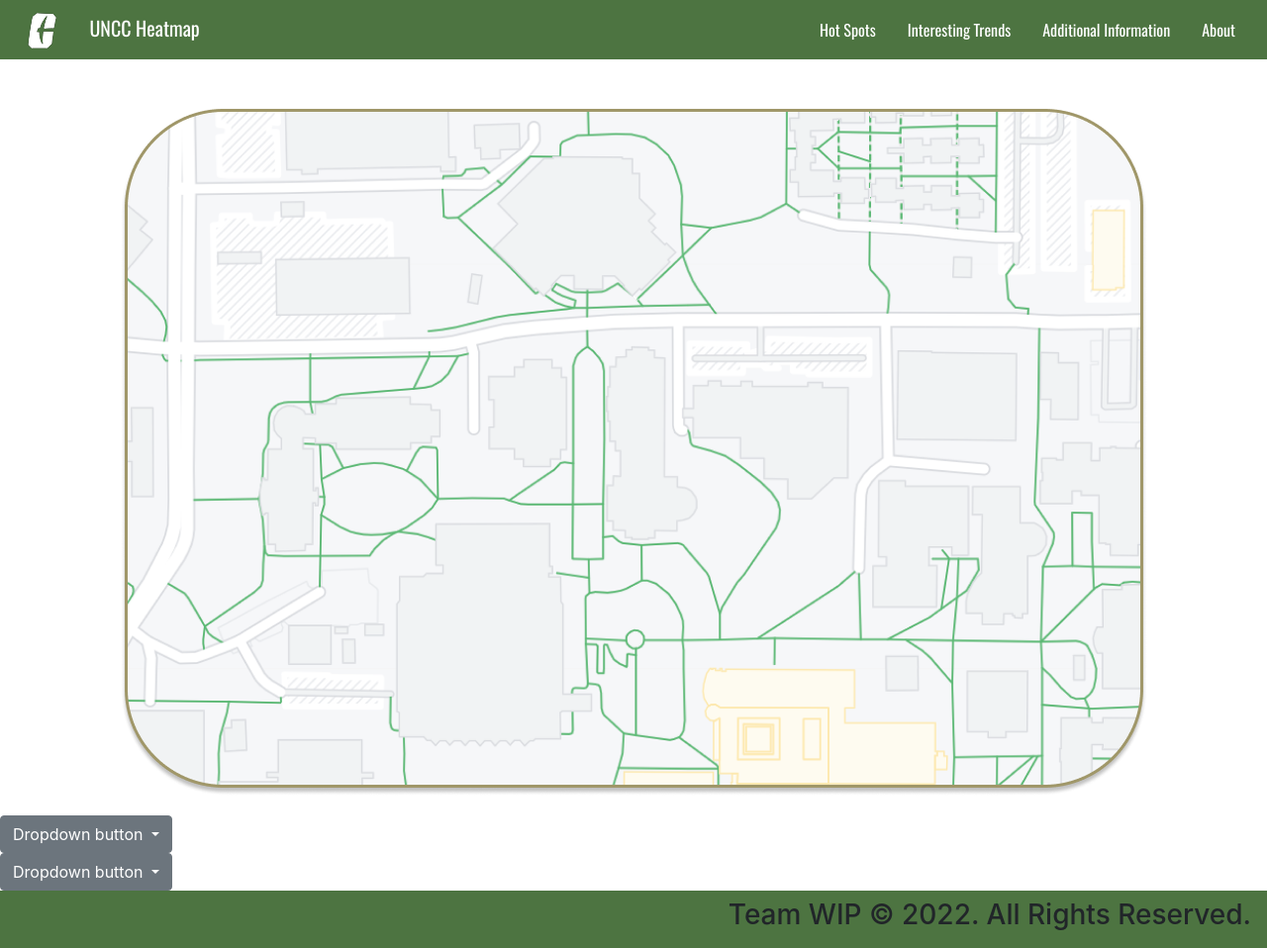
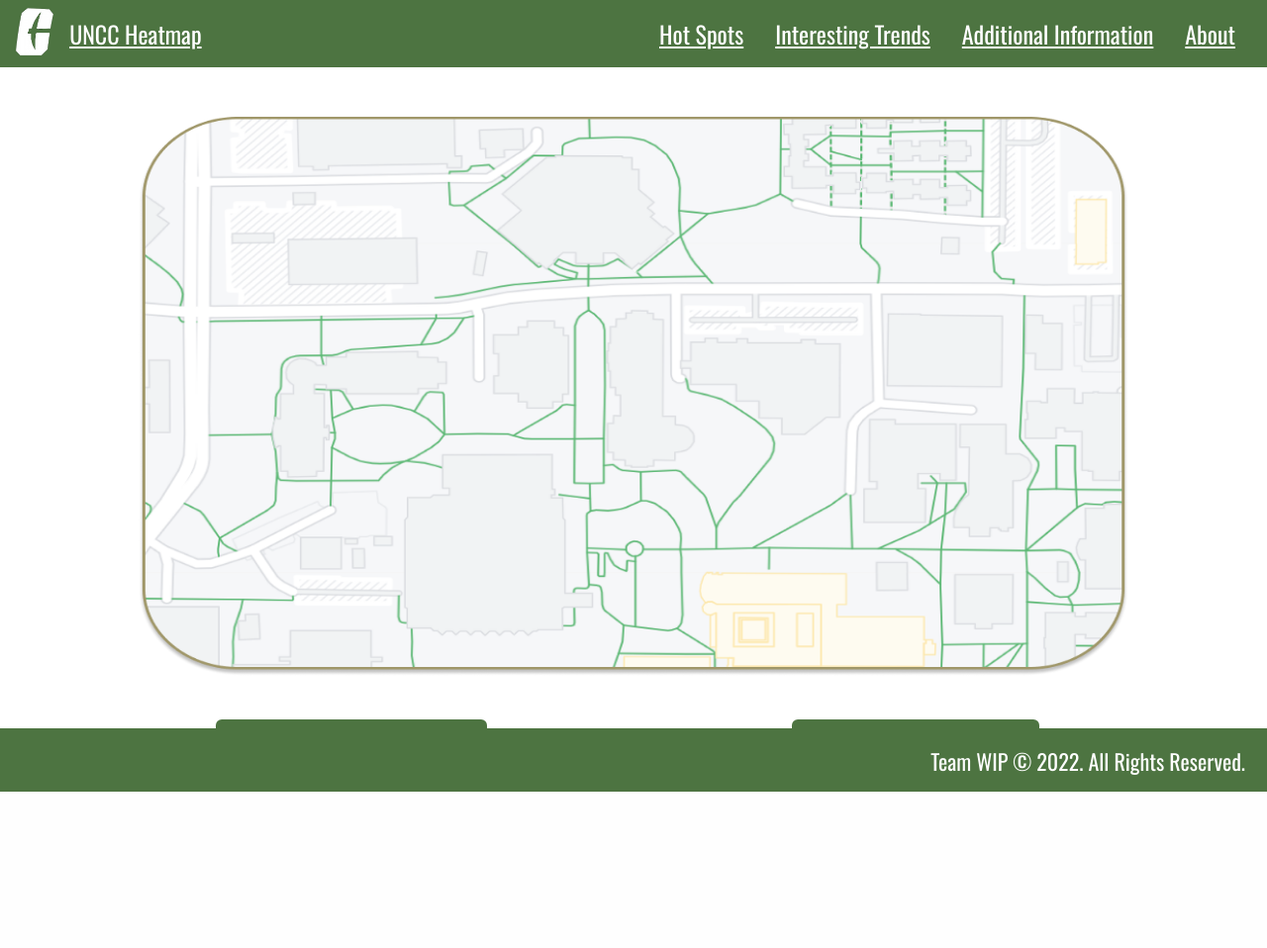
Before and after one commit to Michael-Fenn/4155-group1, a Python web app: template template/index.html in a window 1280 px wide. Shown: the whole page at 99% size. After the commit the page ends 800 px from the top, so only its background shows below. Run offline with Jinja, Linux system fonts and the light colour scheme; the template is opened without the code that fills it, so the values that code supplies are empty.

Commit message:
Updated all of these files

```diff
--- a/style/style.css
+++ b/style/style.css
@@ -1,7 +1,34 @@
 @import url('https://fonts.googleapis.com/css2?family=Oswald&display=swap');
+.nav-link-current:active {
+    border-color: #4d7441 #4d7441 rgb(255, 255, 255);
+}
+
 .nav-link-color {
     color: rgb(255, 255, 255);
     padding: .5rem 1rem;
+}
+
+.nav {
+    padding-left: 14px;
+}
+
+.navbar-logo {
+    height: 48px;
+    vertical-align: middle;
+}
+
+.navbar-cs {
+    position: relative;
+    display: flex;
+    flex-wrap: wrap;
+    align-items: center;
+    justify-content: space-between;
+    padding: .5rem 1rem;
+}
+
+.nav-font:hover,
+.navbar-brand:focus {
+    color: white;
 }
 
 .nav-bg-green {
@@ -10,6 +37,22 @@
 
 .nav-font {
     font-family: 'Oswald', sans-serif;
+    color: white;
+    padding: .5rem 1rem;
+    font-size: 24px;
+}
+
+.nav-font-brand,
+.nav-font-brand:hover {
+    font-family: 'Oswald', sans-serif;
+    color: white;
+    padding: .5rem 1rem;
+    font-size: 24px;
+}
+
+.btn-font {
+    font-family: 'Oswald', sans-serif;
+    font-style: oblique;
 }
 
 #map {
@@ -20,15 +63,26 @@
 }
 
 .footer {
-    padding: .5rem 1rem;
     background-color: #4d7441;
     text-align: right;
-    position: relative;
+    position: fixed;
     bottom: 0;
     width: 100%;
+    height: 64px;
+    align-items: center;
+}
+
+.footerText {
+    font-family: 'Oswald', sans-serif;
+    color: white;
+    font-size: 22px;
+    align-items: center;
+    padding: 17px 22px;
 }
 
 .center-img {
+    width: 1000px;
+    height: 635px;
     display: block;
     margin-left: auto;
     margin-right: auto;
@@ -41,6 +95,35 @@
     align-items: center;
 }
 
-.dropdown-btns {
-    float: center;
+.btn-size {
+    background-color: #4d7441;
+    color: white;
+    border: #4d7441;
+    display: inline-block;
+    padding: 6px 100px;
+    border-width: 5px;
+    vertical-align: middle;
+    border-radius: 0.375rem;
 }
+
+.visionbox {
+    background-color: gainsboro;
+    margin: auto;
+    text-align: center;
+    width: Auto;
+    height: 100px;
+    border: hidden;
+    border-radius: 5px
+}
+
+.aboutHeading {
+    color: #4d7441;
+}
+
+.aboutsection {
+    width: 540px;
+    height: 100px;
+    border: hidden;
+    border-radius: 5px;
+    background-color: gainsboro
+}
--- a/template/index.html
+++ b/template/index.html
@@ -6,57 +6,72 @@
     <meta http-equiv="X-UA-Compatible" content="IE=edge">
     <meta name="viewport" content="width=device-width, initial-scale=1.0">
     <link rel="stylesheet" type="text/css" href="/style/style.css">
-    <link rel="stylesheet" href="https://cdn.jsdelivr.net/npm/bootstrap@4.0.0/dist/css/bootstrap.min.css" integrity="sha384-Gn5384xqQ1aoWXA+058RXPxPg6fy4IWvTNh0E263XmFcJlSAwiGgFAW/dAiS6JXm" crossorigin="anonymous">
+    <link href="https://cdn.jsdelivr.net/npm/bootstrap@5.2.2/dist/css/bootstrap.min.css" rel="stylesheet" integrity="sha384-Zenh87qX5JnK2Jl0vWa8Ck2rdkQ2Bzep5IDxbcnCeuOxjzrPF/et3URy9Bv1WTRi" crossorigin="anonymous">
+    <script src="https://cdn.jsdelivr.net/npm/@popperjs/core@2.11.6/dist/umd/popper.min.js" integrity="sha384-oBqDVmMz9ATKxIep9tiCxS/Z9fNfEXiDAYTujMAeBAsjFuCZSmKbSSUnQlmh/jp3" crossorigin="anonymous"></script>
+    <script src="https://cdn.jsdelivr.net/npm/bootstrap@5.2.2/dist/js/bootstrap.min.js" integrity="sha384-IDwe1+LCz02ROU9k972gdyvl+AESN10+x7tBKgc9I5HFtuNz0wWnPclzo6p9vxnk" crossorigin="anonymous"></script>
     <title>UNCC Heatmap</title>
 </head>
 
 <main>
 
     <body>
-        <nav class="navbar nav-bg-green ">
-            <div>
-                <a href="/template/index.html"><img src="/images/uncclogo.png" alt=""></a>
-                <a href="/template/index.html" class="navbar-brand nav-font nav-link-color"> UNCC Heatmap</a>
+        <nav class="navbar-cs nav-bg-green nav-wrapper ">
+            <div class="nav">
+                <a href=" /template/index.html "><img src="/images/uncclogo.png " alt="unccLogo" class="navbar-logo"></a>
+                <a href="/template/index.html " class="nav-link-color nav-font-brand "> UNCC Heatmap</a>
             </div>
-            <div class=" nav-wrapper ">
-                <ul class="nav justify-content-end">
-                    <li><a class="nav-link-color nav-font" href="hotspots.html ">Hot Spots</a></li>
-                    <li class="nav-item"><a class="nav-link-color nav-font" href="interestingTrends.html ">Interesting Trends</a></li>
-                    <li class="nav-item"><a class="nav-link-color nav-font" href="additionalInfo.html ">Additional Information</a></li>
-                    <li class="nav-item"><a class="nav-link-color nav-font" href="about.html ">About</a></li>
+            <div class="nav-wrapper ">
+                <ul class="nav justify-content-end ">
+                    <li class="nav-item "><a class="nav-link-color nav-font " href="/template/hotspots.html ">Hot Spots</a></li>
+                    <li class="nav-item "><a class="nav-link-color nav-font " href="/template/interestingTrends.html ">Interesting Trends</a></li>
+                    <li class="nav-item "><a class="nav-link-color nav-font " href="/template/additionalInfo.html ">Additional Information</a></li>
+                    <li class="nav-item "><a class="nav-link-color nav-font " href="/template/about.html ">About</a></li>
                 </ul>
             </div>
         </nav>
         <div>
-            <img src="/images/mappic.png" alt="heatmap" class="center-img">
+            <img src="/images/mappic.png " alt="heatmap" class="center-img">
         </div>
-        <div class="dropdown-btns">
-            <div class="dropdown">
-                <button class="btn btn-secondary dropdown-toggle" type="button" id="dropdownMenuButton" data-toggle="dropdown" aria-haspopup="true" aria-expanded="false">
-                    Dropdown button
-                </button>
-                <div class="dropdown-menu" aria-labelledby="dropdownMenuButton">
-                    <a class="dropdown-item" href="#">Action</a>
-                    <a class="dropdown-item" href="#">Another action</a>
-                    <a class="dropdown-item" href="#">Something else here</a>
+
+        <div class="container ">
+            <br>
+
+            <div class="row">
+                <div class="col text-center ">
+                    <div class="dropdown-center ">
+                        <button class="btn-size dropdown-toggle btn-font" type="button" data-bs-toggle="dropdown" aria-expanded="false">
+                            Weekdays
+                        </button>
+                        <ul class="dropdown-menu">
+                            <li><a class="dropdown-item" href="#">Monday</a></li>
+                            <li><a class="dropdown-item" href="#">Tuesday</a></li>
+                            <li><a class="dropdown-item" href="#">Wednesday</a></li>
+                            <li><a class="dropdown-item" href="#">Thursday</a></li>
+                        </ul>
+                    </div>
+                </div>
+                <div class="col text-center ">
+                    <div class="dropdown-center ">
+                        <button class="btn-size dropdown-toggle btn-font" type="button" data-bs-toggle="dropdown" aria-expanded="false">
+                            Hours
+                        </button>
+                        <ul class="dropdown-menu">
+                            <li><a class="dropdown-item " href="# ">2:00 PM</a></li>
+                            <li><a class="dropdown-item " href="# ">3:00 PM</a></li>
+                            <li><a class="dropdown-item " href="# ">4:00 PM</a></li>
+                            <li><a class="dropdown-item " href="# ">5:00 PM</a></li>
+
+                        </ul>
+                    </div>
+
                 </div>
             </div>
-            <div class="dropdown">
-                <button class="btn btn-secondary dropdown-toggle" type="button" id="dropdownMenuButton" data-toggle="dropdown" aria-haspopup="true" aria-expanded="false">
-                    Dropdown button
-                </button>
-                <div class="dropdown-menu" aria-labelledby="dropdownMenuButton">
-                    <a class="dropdown-item" href="#">Action</a>
-                    <a class="dropdown-item" href="#">Another action</a>
-                    <a class="dropdown-item" href="#">Something else here</a>
-                </div>
-            </div>
-
+            <br>
         </div>
     </body>
 </main>
 <footer class="footer">
-    <h3 id="footer">Team WIP © 2022. All Rights Reserved.</h3>
+    <p class="footerText">Team WIP © 2022. All Rights Reserved.</p>
 </footer>
 
 </html>
```
Also changed, not shown: template/about.html (+47 -24 lines), template/additionalInfo.html (+11 -11 lines), template/hotspots.html (+11 -11 lines), template/interestingTrends.html (+12 -24 lines), images/uncclogo.png.
